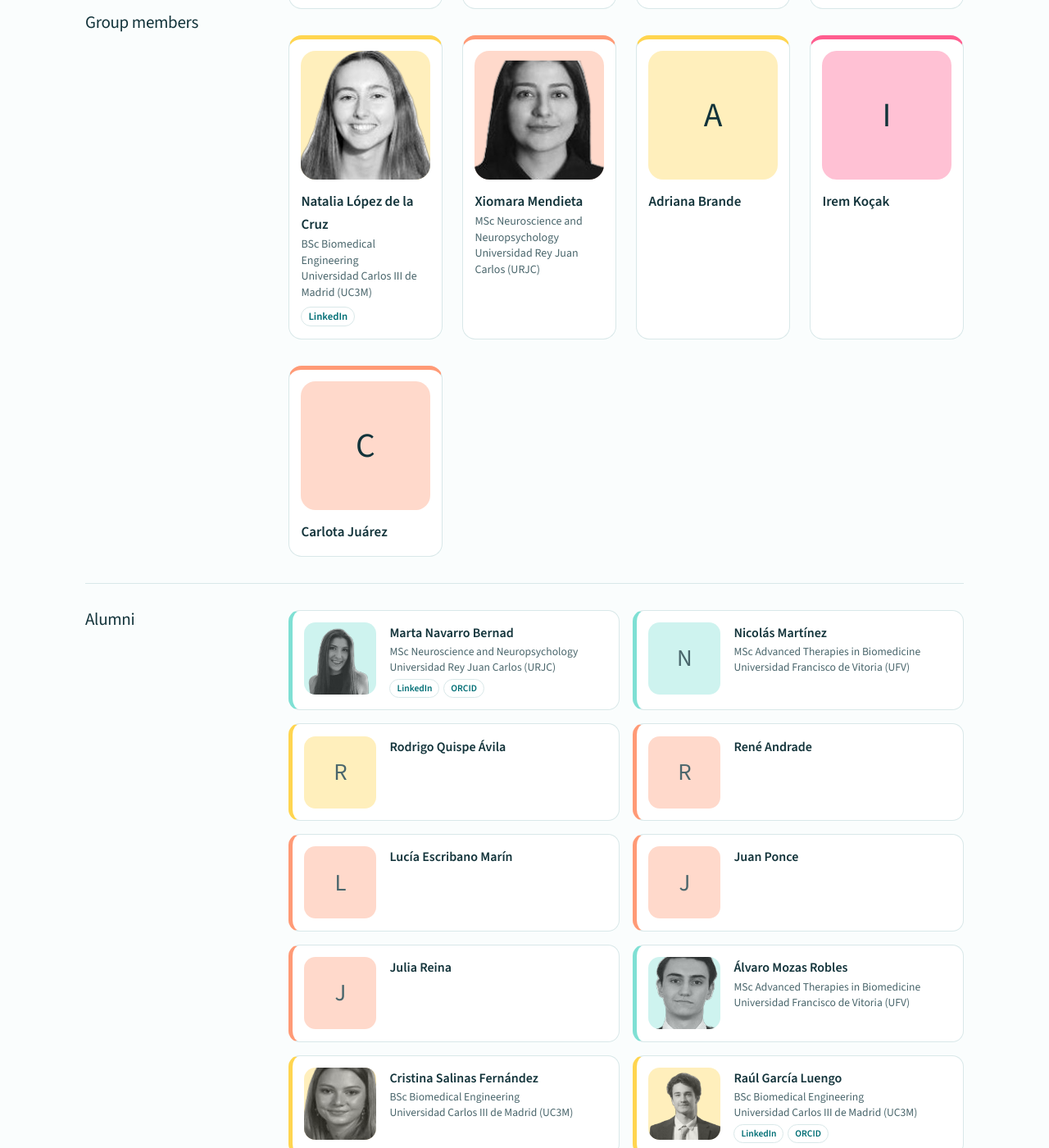
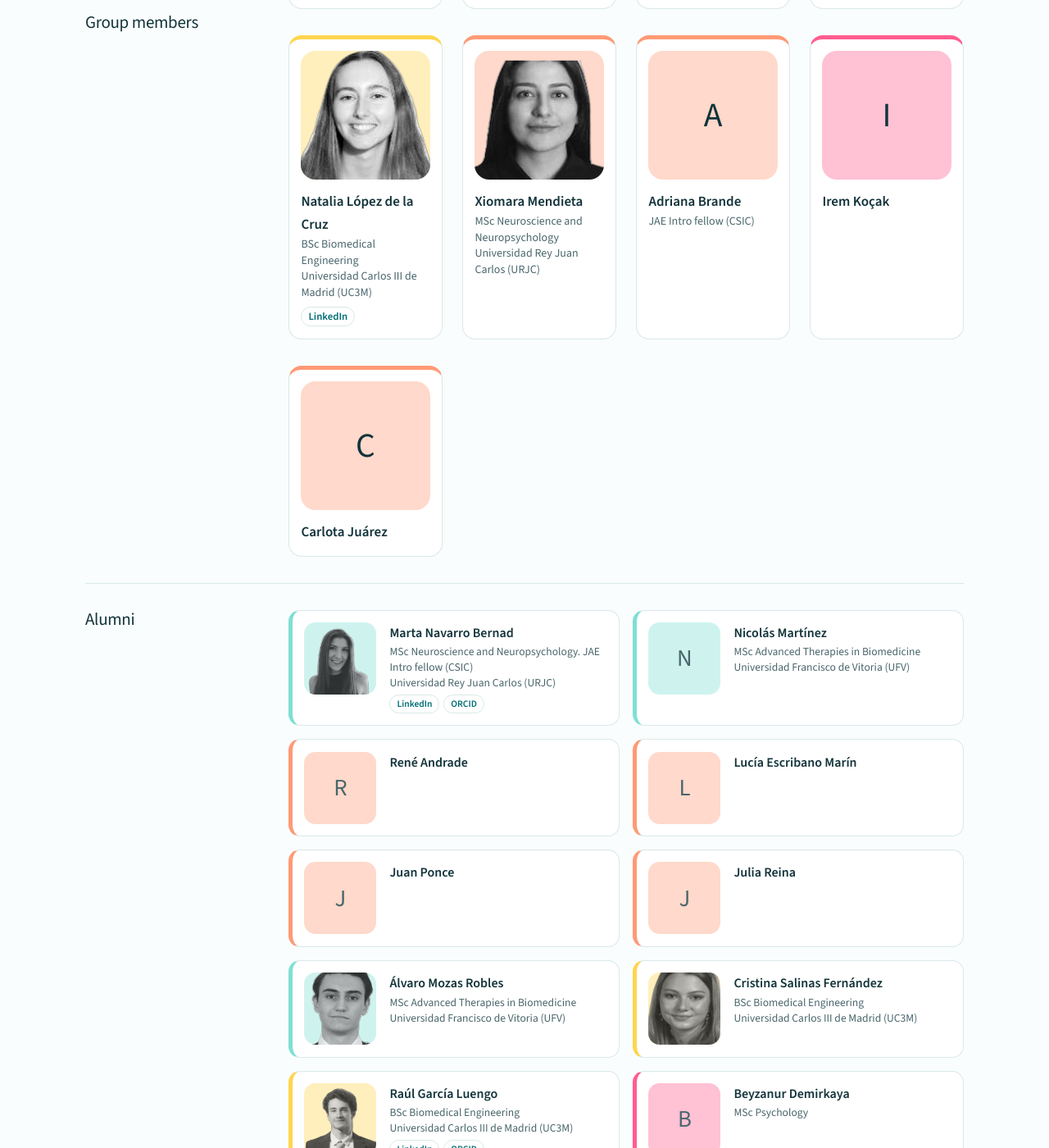
Before and after one commit to cajal-neuroimaging/cajal-neuroimaging.github.io, a Jekyll site: the page built from team.html, in a window 1280 px wide and 1400 px high, scrolled down 1292 px. Shown: the whole window at 82% size. Built offline with Jekyll 4.4.1, drawn with Linux system fonts in a browser that asks for light colours.

Commit message:
Team: Patricia García Cabrera and Adriana Brande as internships, JAE Intro for Adriana and Marta, remove Rodrigo Quispe Ávila
Co-Authored-By: Claude Opus 5.5 <noreply@anthropic.com>
Claude-Session: https://claude.ai/code/session_016qHx7xJtVuA2p8MXZK7uaB

```diff
--- a/_data/team.yml
+++ b/_data/team.yml
@@ -49,7 +49,8 @@ members:
     role: MSc Neuroscience and Neuropsychology
     affiliation: Universidad Rey Juan Carlos (URJC)
   - name: Adriana Brande
-    type: bsc
+    type: intern
+    role: JAE Intro fellow (CSIC)
   - name: Irem Koçak
     type: intl
   - name: Carlota Juárez
@@ -61,14 +62,12 @@ alumni:
     photo: marta-navarro-bernad.png
     linkedin: https://www.linkedin.com/in/marta-n-0a0ab9274/
     orcid: https://orcid.org/0009-0007-5089-6369
-    role: MSc Neuroscience and Neuropsychology
+    role: MSc Neuroscience and Neuropsychology. JAE Intro fellow (CSIC)
     affiliation: Universidad Rey Juan Carlos (URJC)
   - name: Nicolás Martínez
     type: msc
     role: MSc Advanced Therapies in Biomedicine
     affiliation: Universidad Francisco de Vitoria (UFV)
-  - name: Rodrigo Quispe Ávila
-    type: bsc
   - name: René Andrade
     type: intern
   - name: Lucía Escribano Marín
@@ -134,7 +133,7 @@ alumni:
     role: BSc Biomedical Engineering
     affiliation: Universidad Carlos III de Madrid (UC3M)
   - name: Patricia García Cabrera
-    type: bsc
+    type: intern
     linkedin: https://www.linkedin.com/in/patricia-garcia-4211b4242/
     role: BSc Biomedicine
     affiliation: Universidad Francisco de Vitoria (UFV)
```
